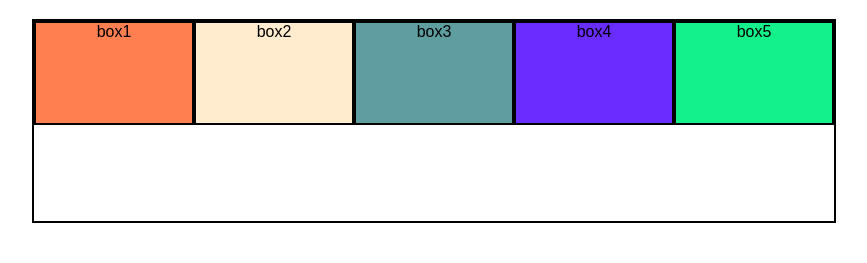
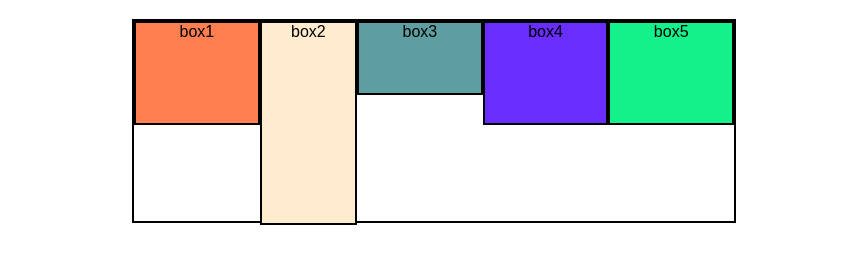
Before and after one commit to NikhilChari/Learnings, a plain HTML site: page csslvl4/index.html in a window 1280 px wide. Shown: the part 69-332 px from the top of the page, without its empty margins (206-1073 px from the left). Drawn offline with Linux system fonts and the light colour scheme.

Commit message:
css level3 style file updated

```diff
--- a/csslvl4/styles.css
+++ b/csslvl4/styles.css
@@ -7,15 +7,14 @@ body{
 }
 #container{
     height: 200px;
-    width: 800px;
+    width: 600px;
     font-size: 16px;
     display: flex;
-    flex-direction: row;
 
 }
 div{
     height: 100px;
-    width: 500px;
+    width: 150px;
     display: inline-block;
     border: 2px solid black;
 }
@@ -25,13 +24,17 @@ div{
     background-color: coral;
 
 
+
 }
 #box2{
-background-color: blanchedalmond
+    height: 200px;
+background-color: blanchedalmond;
+flex-shrink: 2;
 }
 #box3{
+    height: 70px;
+    background-color: cadetblue;
 
-    background-color: cadetblue;
 
 
 }
```
